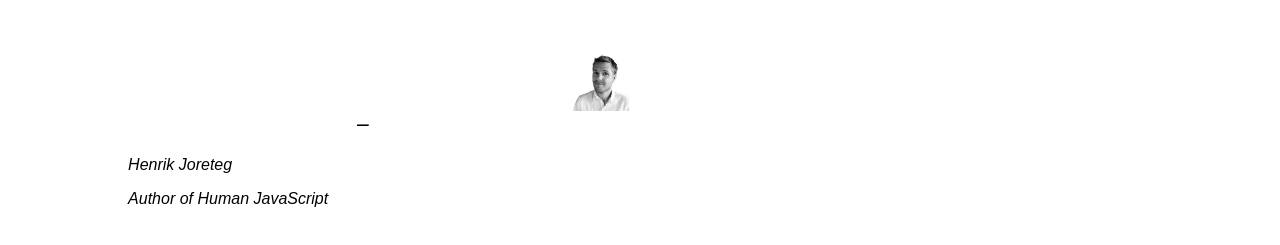
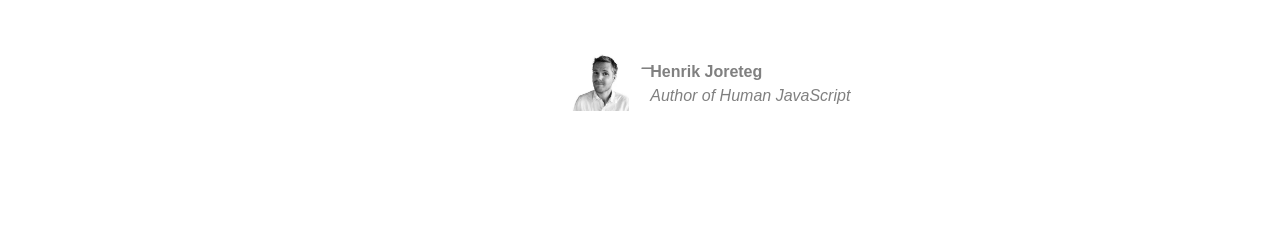
Before and after one commit to xandervdh/21-design-components, a plain HTML site: page 20/index.html in a window 1280 px wide. Shown: the part 427-672 px from the top of the page. Drawn offline with Linux system fonts and the light colour scheme; a web font is replaced by a local one.

Commit message:
added css for picture text

```diff
--- a/20/index.html
+++ b/20/index.html
@@ -17,7 +17,7 @@
     <p class="link"><a href="https://twitter.com/surge_sh" target="_blank" title="surge_sh twitter">@surge_sh</a> is my
         bff.</p>
     <img src="hendrik.jpeg" alt="Henrik joreteg">
-    <div>
+    <div class="picturetext">
         &#9866;
         <p class="name">Henrik Joreteg</p>
         <p class="description">Author of Human JavaScript</p>
--- a/20/style.css
+++ b/20/style.css
@@ -49,3 +49,24 @@ img {
     margin-top: 40%;
     margin-left: 44%;
 }
+
+.picturetext {
+    display: block;
+    margin-left: 50%;
+    margin-top: -5%;
+    color: grey;
+}
+
+.name {
+    font-style: normal;
+    font-weight: bold;
+    display: block;
+    margin-left: 1%;
+    margin-top: -1%;
+}
+
+.description {
+    display: block;
+    margin-left: 1%;
+    margin-top: -1%;
+}
```
